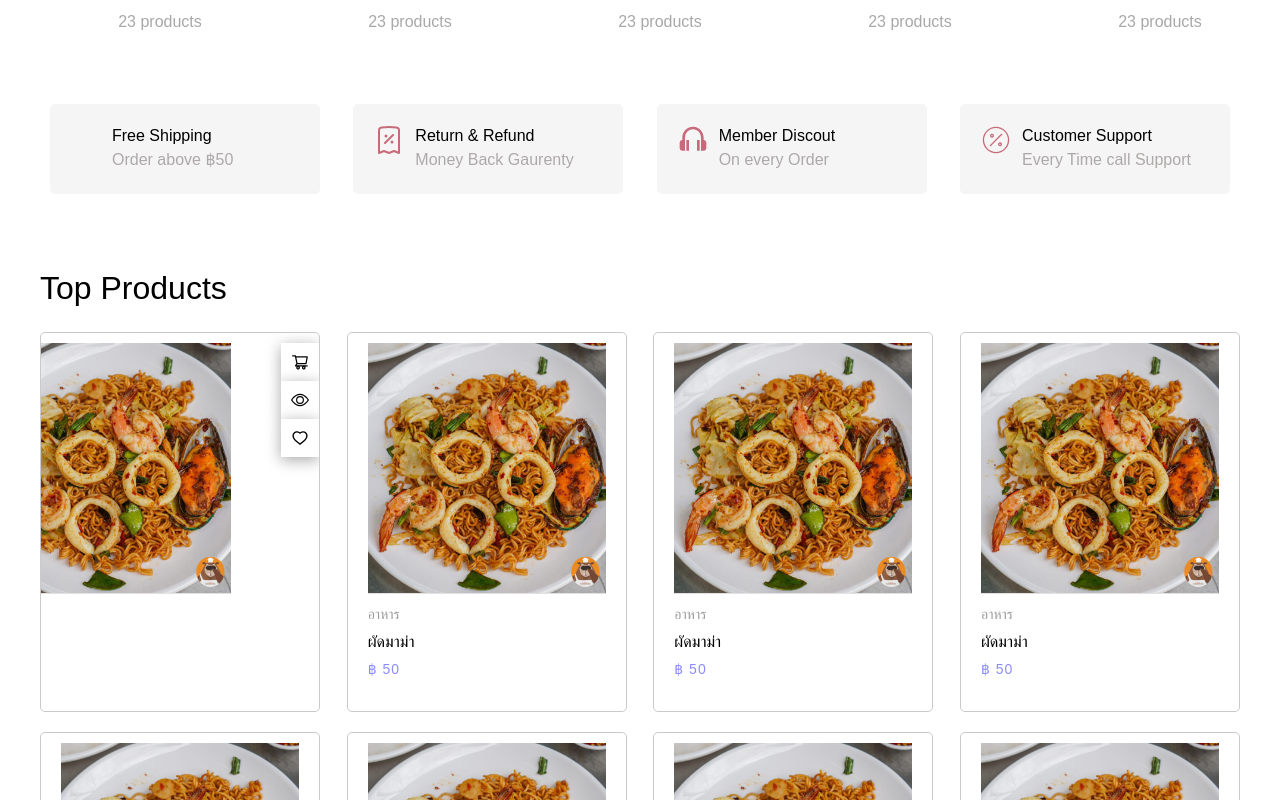
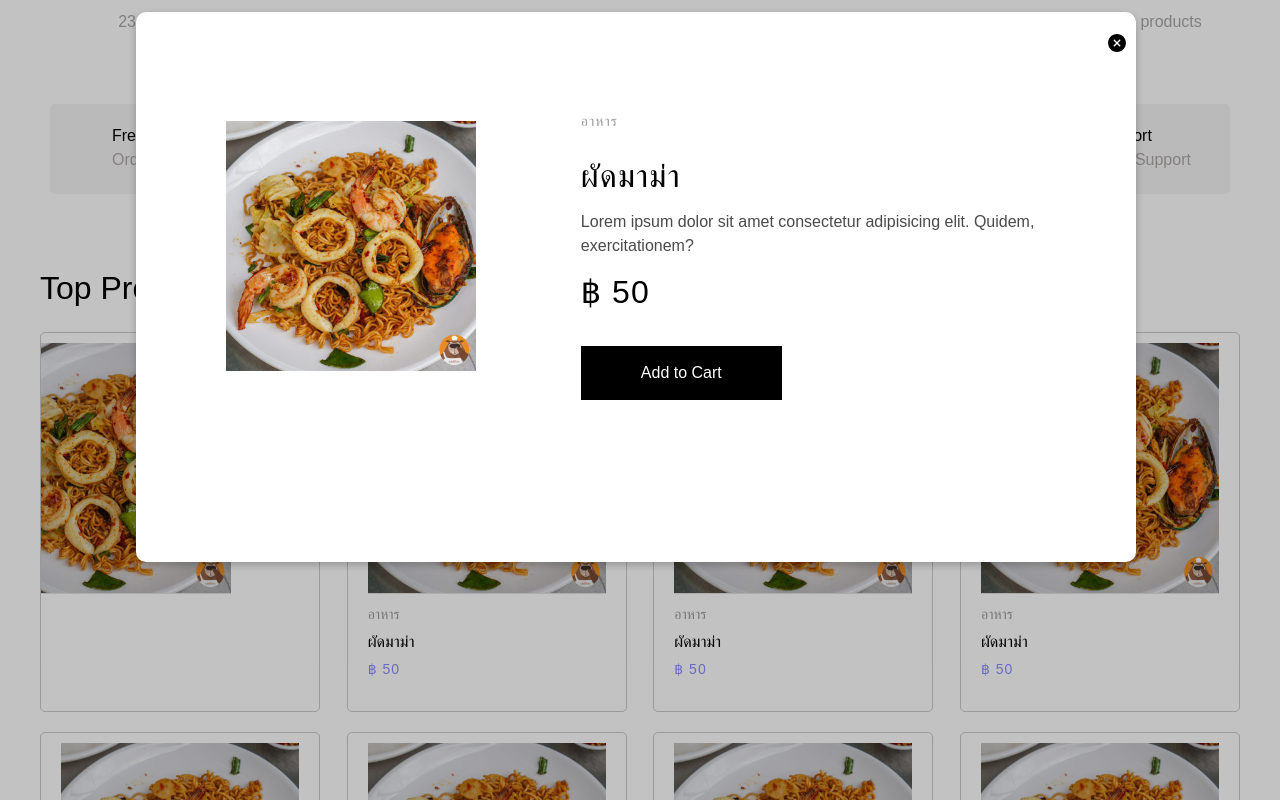
Before and after one commit to punchpnp/HUNGRY-Hub, a React (Vite) app in the folder client/: page / in a window 1280 px wide. Both pictures are taken after a click on the item 300 px from the left and 1272 px from the top of the page. Shown: the part 872-1672 px from the top of the page. Built offline with nearby package versions, Linux system fonts and the light colour scheme; some icons are missing.

Commit message:
update home

```diff
--- a/client/src/components/Home/Home.css
+++ b/client/src/components/Home/Home.css
@@ -301,45 +301,102 @@
   color: black;
   background: white;
 }
-/* .top_banner {
+
+.product_detail {
+  margin-top: 30px;
   padding: 30px 40px;
   width: 100%;
-  background: whitesmoke;
+  height: 300vh;
+  position: fixed;
+  z-index: 10;
+  margin-top: -30%;
+  background: rgba(0, 0, 0, 0.24);
 }
 
-.top_banner .container {
+.product_detail .container {
+  margin-top: 7%;
+  margin-left: 8%;
+  width: 1000px;
+  height: 550px;
+  background: white;
+  padding: 20px 30px;
+  border-radius: 10px;
+  box-shadow: rgba(0, 0, 0, 0.24) 0px 3px 8px;
+}
+
+.product_detail .container .closebtn {
+  margin-left: 100%;
+  border: none;
+  outline: none;
+  background: none;
+  font-size: 22px;
+  cursor: pointer;
+}
+
+.product_detail .container .productbox {
   max-width: 100%;
   display: flex;
-  justify-content: space-between;
+  padding: 20px 30px;
+  margin-top: 20px;
 }
 
-.top_banner .container .detail {
-  margin-top: 8%;
-  margin-left: 30px;
+.product_detail .container .productbox .img-box {
+  padding: 20px 30px;
+  width: 400px;
+  height: 350px;
+  background: white;
 }
 
-.top_banner .container .detail h2 {
-  font-size: 42px;
-  color: black;
-  margin-right: 40%;
-  margin-bottom: 4px;
+.product_detail .container .productbox .img-box img {
+  width: 250px;
+  height: 250px;
 }
 
-.top_banner .container .detail .link {
-  display: flex;
-  max-width: 100%;
-  justify-content: space-between;
-  width: 30%;
-
-  padding: 10px 20px;
-  text-decoration: none;
-  border-radius: 5px;
-  color: black;
-  background: white;
-  transition: 0.5s;
+.product_detail .container .productbox .detail {
+  margin-left: 30px;
+  margin-top: 10px;
 }
 
-.top_banner .container .detail .link:hover {
+.product_detail .container .productbox .detail h4 {
+  text-transform: uppercase;
+  font-size: 14px;
+  font-weight: 200;
+  color: #9a9a9a;
+  letter-spacing: 1px;
+}
+
+.product_detail .container .productbox .detail h2 {
+  margin-top: 20px;
+  font-size: 32px;
+  color: black;
+  text-transform: capitalize;
+  letter-spacing: 1px;
+}
+
+.product_detail .container .productbox .detail p {
+  margin-top: 10px;
+  color: #4a4a4a;
+}
+
+.product_detail .container .productbox .detail h3 {
+  margin-top: 10px;
+  color: black;
+  font-size: 32px;
+  letter-spacing: 1px;
+}
+
+.product_detail .container .productbox .detail button {
+  margin-top: 30px;
+  padding: 15px 60px;
+  font-size: 16px;
+  color: white;
+  background: black;
+  transition: 0.5s;
+  border: none;
+  outline: none;
+  cursor: pointer;
+}
+
+.product_detail .container .productbox .detail button:hover {
   background: rgb(140, 140, 255);
-  color: white;
-} */
+}
--- a/client/src/components/Home/Home.jsx
+++ b/client/src/components/Home/Home.jsx
@@ -2,7 +2,7 @@ import React from "react";
 import { Link } from "react-router-dom";
 
 import { BsArrowRight } from "react-icons/bs";
-import { FiTruck } from "react-icons/fi";
+// import { FiTruck } from "react-icons/fi";
 import { FaBahtSign } from "react-icons/fa6";
 import { HiOutlineReceiptPercent } from "react-icons/hi2";
 import { BiHeadphone } from "react-icons/bi";
@@ -10,6 +10,7 @@ import { CiPercent } from "react-icons/ci";
 import { AiOutlineShoppingCart } from "react-icons/ai";
 import { BsEye } from "react-icons/bs";
 import { AiOutlineHeart } from "react-icons/ai";
+import { IoIosCloseCircle } from "react-icons/io";
 
 import KhaiJiao from "/src/assets/Khai-jiao.jpg";
 import Mama from "/src/assets/mama.jpg";
@@ -17,10 +18,40 @@ import Mama from "/src/assets/mama.jpg";
 import "./Home.css";
 import Homeproduct from "./Homeproduct";
 
-function Home() {
+function Home({ detail, view, close, setClose }) {
   // const [homeproduct, sethomeproduct] = usestate(Homeproduct);
   return (
     <>
+      {close ? (
+        <div className="product_detail">
+          <div className="container">
+            <button className="closebtn" onClick={() => setClose(false)}>
+              <IoIosCloseCircle />
+            </button>
+            {detail.map((curElm) => {
+              return (
+                <div className="productbox">
+                  <div className="img-box">
+                    <img src={curElm.Img} alt={curElm.Title} />
+                  </div>
+
+                  <div className="detail">
+                    <h4>{curElm.cat}</h4>
+                    <h2>{curElm.Title}</h2>
+                    <p>
+                      Lorem ipsum dolor sit amet consectetur adipisicing elit.
+                      Quidem, exercitationem?
+                    </p>
+                    <h3>{curElm.Price}</h3>
+                    <button>Add to Cart</button>
+                  </div>
+                </div>
+              );
+            })}
+            <div className="productbox"></div>
+          </div>
+        </div>
+      ) : null}
       {/* top_banner สำหรับโฆษณา */}
       <div className="top_banner">
         <div className="container">
@@ -149,7 +180,7 @@ function Home() {
                     <li>
                       <AiOutlineShoppingCart />
                     </li>
-                    <li>
+                    <li onClick={() => view(curElm)}>
                       <BsEye />
                     </li>
                     <li>
--- a/client/src/components/Rout/Rout.jsx
+++ b/client/src/components/Rout/Rout.jsx
@@ -7,7 +7,17 @@ function Rout({ product, setProduct, detail, view, close, setClose }) {
   return (
     <>
       <Routes>
-        <Route path="/" element={<Home />} />
+        <Route
+          path="/"
+          element={
+            <Home
+              detail={detail}
+              view={view}
+              close={close}
+              setClose={setClose}
+            />
+          }
+        />
         <Route
           path="/product"
           element={
```
